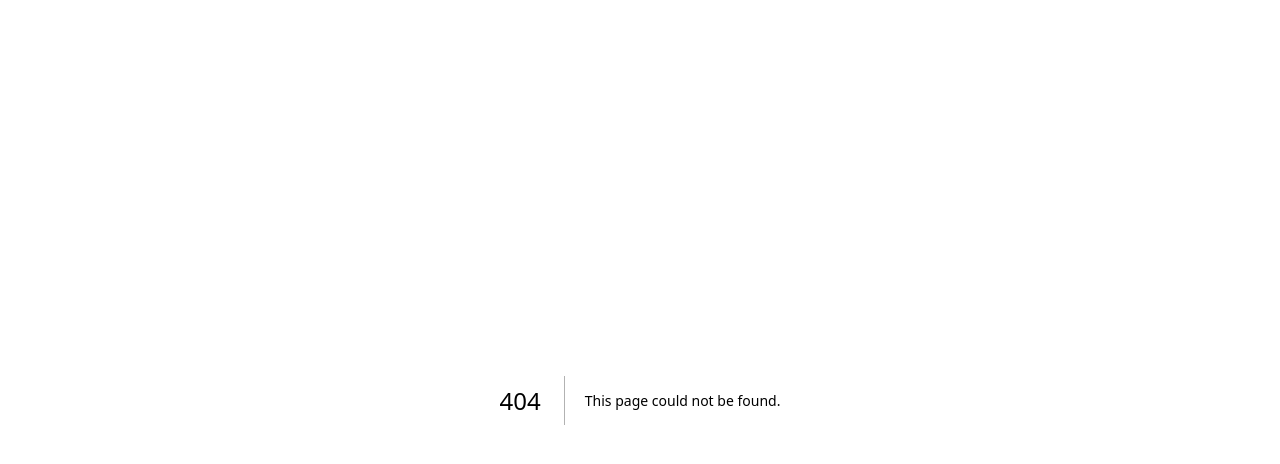
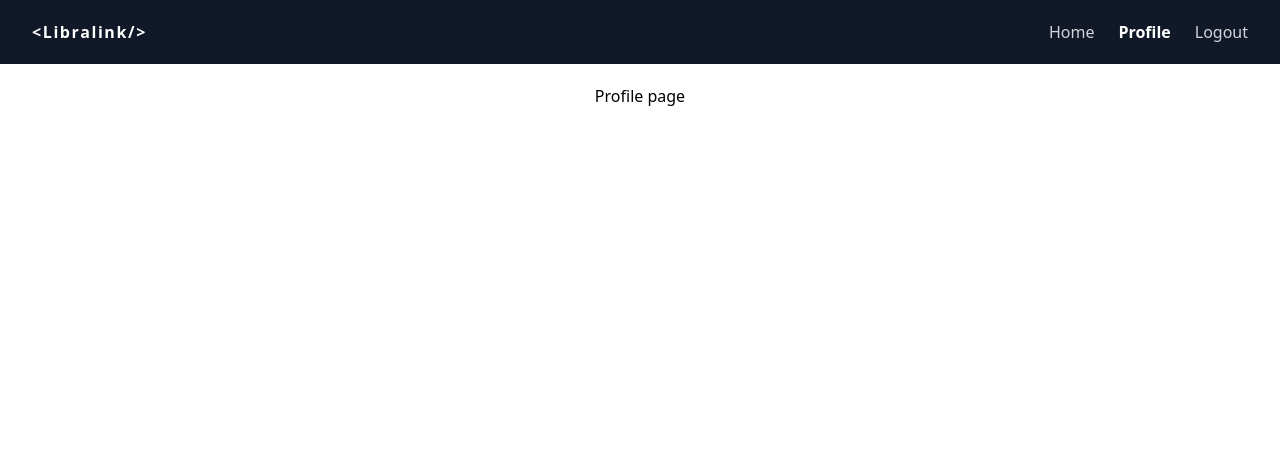
Before and after one commit to johnpiapian/Liberlink, a Next.js app: page /profile in a window 1280 px wide. Before the commit this address had no page. Shown: the top 464 px of the page. Built offline with nearby package versions, Linux system fonts and the light colour scheme.

Commit message:
Add profile page

```diff
--- a/app/logout/page.jsx
+++ b/app/logout/page.jsx
@@ -9,7 +9,7 @@ const Home = () => {
     const router = useRouter();
 
     useEffect(() => {
-        if (session?.user) signOut();
+        if (session?.user) signOut({ redirect: false});
         router.push("/login");
     }, [session, router]);
 
--- a/app/page.jsx
+++ b/app/page.jsx
@@ -3,6 +3,8 @@
 import { useEffect } from 'react';
 import { useSession } from 'next-auth/react';
 import { useRouter } from 'next/navigation';
+
+import Nav from '@components/Nav';
 
 const Home = () => {
     const router = useRouter();
@@ -13,8 +15,12 @@ const Home = () => {
         }
     });
 
+    if (status === "loading") return null;
+
     return (
-        <section className="w-full flex-center flex-col">
+        <>
+            <Nav />
+            <section className="w-full flex-center flex-col p-5">
                 {/* {status === 'loading' && <h1 className="text-center">Loading...</h1>} */}
                 {session?.user && (
                     <>
@@ -22,6 +28,7 @@ const Home = () => {
                     </>
                 )}
             </section>
+        </>
     );
 };
 
--- /dev/null
+++ b/app/profile/page.jsx
@@ -0,0 +1,14 @@
+import Nav from '@components/Nav';
+
+function Profile() {
+    return (
+        <>
+            <Nav />
+            <section className="w-full flex-center flex-col p-5">
+                <h1 className="text-center">Profile page</h1>
+            </section>
+        </>
+    )
+}
+
+export default Profile;
--- /dev/null
+++ b/components/Nav.jsx
@@ -0,0 +1,49 @@
+"use client";
+
+import Link from "next/link";
+import { useRouter, usePathname } from "next/navigation";
+
+
+const Nav = () => {
+    const router = useRouter();
+    const currentPath = usePathname();
+
+    const isActive = (pathname) => {
+        return currentPath === pathname ? "text-white font-bold" : "text-gray-300";
+    };
+
+    return (
+        <nav className="bg-gray-900">
+            <div className="max-w-7xl mx-auto px-4 sm:px-6 lg:px-8">
+                <div className="flex items-center justify-end h-16">
+                    <div className="mr-auto">
+                        <Link href="/">
+                            <span className={`text-white font-bold cursor-pointer tracking-widest`}>
+                                {`<Libralink/>`}
+                            </span>
+                        </Link>
+                    </div>
+                    <div>
+                        <Link href="/">
+                            <span className={`ml-6 cursor-pointer ${isActive("/")}`}>
+                                Home
+                            </span>
+                        </Link>
+                        <Link href="/profile">
+                            <span className={`ml-6 cursor-pointer ${isActive("/profile")}`}>
+                                Profile
+                            </span>
+                        </Link>
+                        <Link href="/logout">
+                            <span className={`ml-6 cursor-pointer ${isActive("/logout")}`}>
+                                Logout
+                            </span>
+                        </Link>
+                    </div>
+                </div>
+            </div>
+        </nav>
+    );
+};
+
+export default Nav;
```
Also changed, not shown: models/user.js (indentation only). Lines whose indentation alone changed are shown as unchanged.
